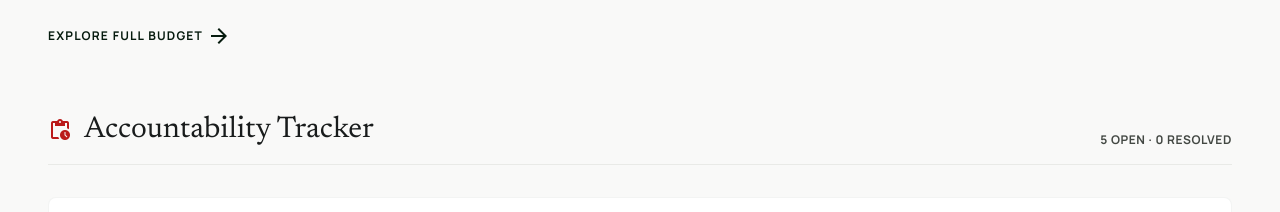
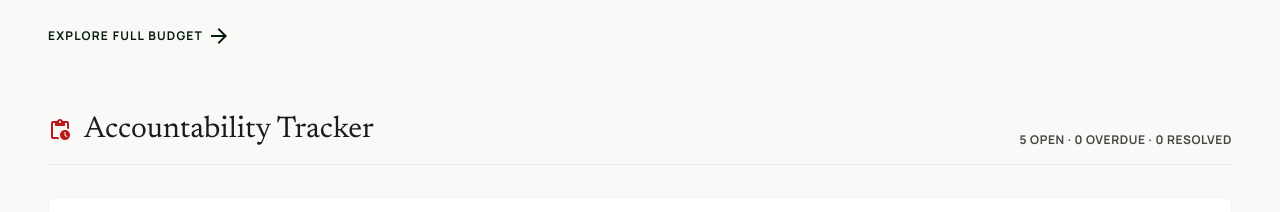
Before and after one commit to kschlunz/transylvania-civic-tracker, a Next.js app in the folder tc-commissioner-tracker/: page / in a window 1280 px wide. Shown: the part 1940-2152 px from the top of the page. Built offline with nearby package versions, Linux system fonts and the light colour scheme; no server answers; the database is empty.

Commit message:
tracker update

```diff
--- a/tc-commissioner-tracker/app/page.tsx
+++ b/tc-commissioner-tracker/app/page.tsx
@@ -58,12 +58,6 @@ function daysSince(dateStr: string) {
   const raised = new Date(dateStr + "T12:00:00");
   const now = new Date();
   return Math.floor((now.getTime() - raised.getTime()) / (1000 * 60 * 60 * 24));
-}
-
-function getDaysColor(days: number) {
-  if (days > 120) return "text-error";
-  if (days >= 60) return "text-amber-600";
-  return "text-on-surface-variant";
 }
 
 function HeroStats({ meetings }: { meetings: Meeting[] }) {
@@ -141,12 +135,14 @@ function OpenItemsSummary({ meetings }: { meetings: Meeting[] }) {
     }
   }, []);
 
-  const openItems = followUps.filter((f) => f.status === "open" || f.status === "in_progress");
+  const openItems = followUps.filter((f) => (f.status === "open" || f.status === "in_progress") && f.type !== "ongoing");
+  const ongoingItems = followUps.filter((f) => (f.status === "open" || f.status === "in_progress") && f.type === "ongoing");
+  const overdueItems = followUps.filter((f) => isFollowUpOverdue(f));
   const resolvedCount = followUps.filter((f) => f.status === "resolved" || f.status === "dropped").length;
 
-  if (openItems.length === 0) return null;
+  if (openItems.length === 0 && ongoingItems.length === 0) return null;
 
-  // Sort by days open descending, take top 5
+  // Sort by most overdue first, take top 5
   const topItems = [...openItems]
     .sort((a, b) => a.dateRaised.localeCompare(b.dateRaised))
     .slice(0, 5);
@@ -159,13 +155,15 @@ function OpenItemsSummary({ meetings }: { meetings: Meeting[] }) {
           <Link href="/follow-ups" className="font-headline text-3xl hover:text-primary/80 transition-colors">Accountability Tracker</Link>
         </div>
         <span className="text-xs font-label font-bold text-on-surface-variant uppercase tracking-wider">
-          {openItems.length} open · {resolvedCount} resolved
+          {openItems.length} open · {overdueItems.length} overdue · {resolvedCount} resolved
+          {ongoingItems.length > 0 && ` · ${ongoingItems.length} ongoing`}
         </span>
       </div>
       <div className="space-y-2">
         {topItems.map((item) => {
           const days = daysSince(item.dateRaised);
-          const daysColor = getDaysColor(days);
+          const overdue = isFollowUpOverdue(item);
+          const daysColor = overdue ? "text-error" : days >= 60 ? "text-amber-600" : "text-on-surface-variant";
           return (
             <Link
               key={item.id}
```
